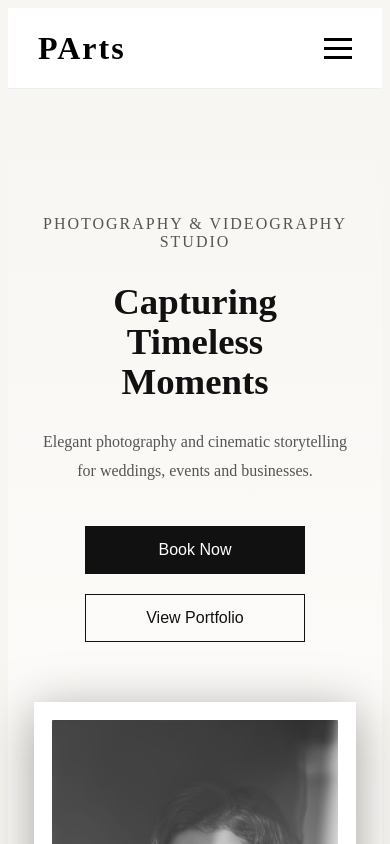
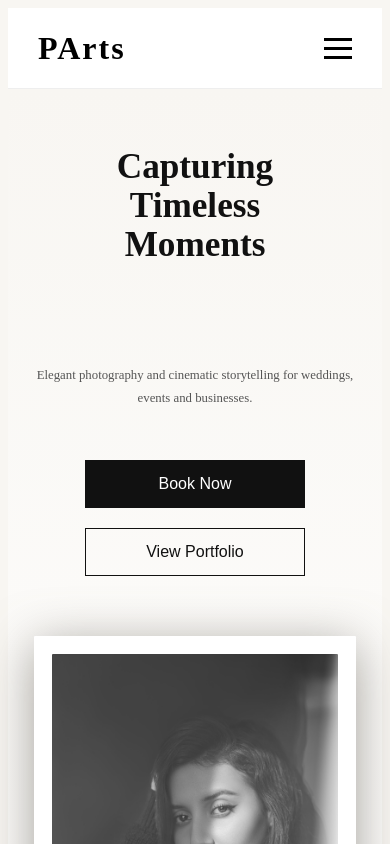
Before and after one commit to Hossein-Kelisa/PArts, a React (Vite) app in the folder client/: page / in a window 390 px wide. Shown: the top 844 px of the page. Built offline with nearby package versions, Linux system fonts and the light colour scheme.

Commit message:
change a bit style

```diff
--- a/client/src/components/About.css
+++ b/client/src/components/About.css
@@ -88,6 +88,9 @@
   .about-left h2 {
     font-size: 2rem;
   }
+  .about-subtitle {
+    margin-bottom: 50px;
+  }
 
   .about-text {
     font-size: 1rem;
--- a/client/src/components/About.jsx
+++ b/client/src/components/About.jsx
@@ -6,8 +6,8 @@ function About() {
   return (
     <section className="about">
       <div className="about-left">
-        <p className="about-subtitle">About Us</p>
-        <h2>Who We Are</h2>
+        <p className="about-subtitle"> Who We Are</p>
+        {/* <h2>Who We Are</h2> */}
         <p className="about-text">
           We are a photography and videography studio dedicated to capturing
           real moments with a modern, elegant style. Every project we create
--- a/client/src/components/ContactForm.jsx
+++ b/client/src/components/ContactForm.jsx
@@ -17,9 +17,9 @@ function Contact() {
         {/* Right */}
         <div className="contact-form-content">
 
-          <span className="contact-form-subtitle">
+          {/* <span className="contact-form-subtitle">
             CONTACT US
-          </span>
+          </span> */}
 
           <h2>
             Let's Create Something Beautiful Together
--- a/client/src/components/Hero.css
+++ b/client/src/components/Hero.css
@@ -1,174 +1,154 @@
-.hero{
-    min-height:100vh;
-    display:flex;
-    align-items:center;
-    justify-content:space-between;
-    padding:0 8%;
-    background:linear-gradient(
-        to bottom,
-        #F8F6F2,
-        #ffffff
-    );
+.hero {
+  min-height: 100vh;
+  display: flex;
+  align-items: center;
+  justify-content: space-between;
+  padding: 0 8%;
+  background: linear-gradient(to bottom, #f8f6f2, #ffffff);
 }
 
-.hero-left{
-    flex:1;
-    max-width:550px;
+.hero-left {
+  flex: 1;
+  max-width: 550px;
 }
 
-.hero-subtitle{
-    color:#555555;
-    letter-spacing:2px;
-    text-transform:uppercase;
-    margin-bottom:15px;
+/* .hero-subtitle {
+  color: #555555;
+  letter-spacing: 2px;
+  text-transform: uppercase;
+  margin-bottom: 15px;
+} */
+
+.hero h1 {
+  font-size: 4rem;
+  line-height: 1.1;
+  color: #111111;
+  margin-bottom: 100px;
+  transform: translateY(-80px);
 }
 
-.hero h1{
-    font-size:4rem;
-    line-height:1.1;
-    color:#111111;
-    margin-bottom:25px;
+.hero-text {
+  color: #555555;
+  font-size: 1rem;
+  line-height: 1.8;
+  margin-bottom: 40px;
 }
 
-.hero-text{
-    color:#555555;
-    font-size:1.1rem;
-    line-height:1.8;
-    margin-bottom:40px;
-}
-
-.hero-buttons{
-    display:flex;
-    gap:20px;
+.hero-buttons {
+  display: flex;
+  gap: 20px;
 }
 
 .hero-button1,
-.hero-button2{
-    padding:14px 34px;
-    font-size:1rem;
-    cursor:pointer;
-    transition:.3s;
+.hero-button2 {
+  padding: 14px 34px;
+  font-size: 1rem;
+  cursor: pointer;
+  transition: 0.3s;
 }
 
-.hero-button1{
-    background:#111111;
-    color:white;
-    border:1px solid #111111;
+.hero-button1 {
+  background: #111111;
+  color: white;
+  border: 1px solid #111111;
 }
 
-.hero-button1:hover{
-    background:transparent;
-    color:#111111;
-
+.hero-button1:hover {
+  background: transparent;
+  color: #111111;
 }
 
-.hero-button2{
-    background:transparent;
-    border:1px solid #111111;
-    color:#111111;
+.hero-button2 {
+  background: transparent;
+  border: 1px solid #111111;
+  color: #111111;
 }
 
-.hero-button2:hover{
-    background:#111111;
-    color:white;
+.hero-button2:hover {
+  background: #111111;
+  color: white;
 }
 
-
-.hero-right{
-    flex:1;
-    display:flex;
-    justify-content:center;
+.hero-right {
+  flex: 1;
+  display: flex;
+  justify-content: center;
 }
 
-.hero-img{
-
-    width:420px;
-    height:560px;
-
-    background:white;
-
-    padding:18px;
-
-    border-radius:1px;
-
-    box-shadow:
-    0 10px 50px #7e7971b9;
+.hero-img {
+  width: 420px;
+  height: 560px;
+  background: white;
+  padding: 18px;
+  border-radius: 1px;
+  box-shadow: 0 10px 50px #7e7971b9;
 }
 
-.hero-img img{
-
-    width:100%;
-    height:100%;
-
-    object-fit:cover;
-
-    border-radius:1px;
+.hero-img img {
+  width: 100%;
+  height: 100%;
+  object-fit: cover;
+  border-radius: 1px;
 }
 
-
-@media(max-width:768px){
-
-.hero{
-
-    flex-direction:column;
-    justify-content:center;
-    text-align:center;
-    gap:60px;
-
-    padding:120px 40px 60px;
+@media (max-width: 768px) {
+  .hero {
+    flex-direction: column;
+    justify-content: center;
+    text-align: center;
+    gap: 60px;
+    padding: 120px 40px 60px;
   }
 
-.hero-left{
-    max-width:700px;
+  .hero-left {
+    max-width: 680px;
   }
 
-.hero-buttons{
-    justify-content:center;
+  .hero-buttons {
+    justify-content: center;
   }
 
-.hero h1{
-    font-size:3rem;
+  .hero h1 {
+    font-size: 3rem;
+    margin-bottom: 20px;
+  }
+  .hero-text {
+    font-size: 0.9rem;
+    margin-bottom: 50px;
   }
 
-.hero-img{
-
-    width:360px;
-    height:480px;
+  .hero-img {
+    width: 360px;
+    height: 480px;
+  }
 }
 
+@media (max-width: 480px) {
+  .hero {
+    padding: 110px 25px 50px;
   }
 
-
-@media(max-width:480px){
-
-.hero{
-    padding:110px 25px 50px;
+  .hero h1 {
+    font-size: 2.2rem;
   }
 
-.hero h1{
-    font-size:2.3rem;
+  .hero-text {
+    font-size: 0.8rem;
   }
 
-.hero-text{
-    font-size:1rem;
-}
-
-.hero-buttons{
-
-    flex-direction:column;
-    align-items:center;
+  .hero-buttons {
+    flex-direction: column;
+    align-items: center;
   }
 
   .hero-button1,
-.hero-button2{
-    width:220px;
+  .hero-button2 {
+    width: 220px;
   }
 
-.hero-img{
-
-    width:100%;
-    max-width:330px;
-    height:430px;
+  .hero-img {
+    width: 100%;
+    max-width: 330px;
+    height: 430px;
   }
-
 }
--- a/client/src/components/Hero.jsx
+++ b/client/src/components/Hero.jsx
@@ -7,9 +7,9 @@ function Hero() {
 
       <div className="hero-left">
 
-        <p className="hero-subtitle">
+        {/* <p className="hero-subtitle">
           Photography & Videography Studio
-        </p>
+        </p> */}
 
         <h1>
           Capturing
--- a/client/src/components/Portfolio.css
+++ b/client/src/components/Portfolio.css
@@ -12,14 +12,14 @@
   color: #555555;
   letter-spacing: 2px;
   text-transform: uppercase;
-  margin-bottom: 10px;
+  margin-bottom: 30px;
 }
 
-.portfolio-header h2 {
+/* .portfolio-header h2 {
   color: #111111;
   font-size: 3rem;
   margin-bottom: 25px;
-}
+} */
 
 .portfolio-header span {
   color: #555555;
@@ -85,10 +85,8 @@
   text-decoration: none;
   background: transparent;
   color: #111111;
-
   padding: 15px 40px;
   display: inline-block;
-
   transition: 0.3s;
 }
 
--- a/client/src/components/Portfolio.jsx
+++ b/client/src/components/Portfolio.jsx
@@ -39,7 +39,7 @@ function Portfolio() {
       <div className="portfolio-header">
         <p>Latest Work</p>
 
-        <h2>Portfolio</h2>
+        {/* <h2>Portfolio</h2> */}
 
         <span>
           Discover a selection of our latest photography and videography projects.
--- a/client/src/components/Services.css
+++ b/client/src/components/Services.css
@@ -5,14 +5,14 @@
 
 .services-header {
   text-align: center;
-  margin-bottom: 60px;
+  margin-bottom: 100px;
 }
 
 .services-header p {
   color: #555555;
   letter-spacing: 2px;
   text-transform: uppercase;
-  margin-bottom: 10px;
+  margin-bottom: 50px;
 }
 
 .services-header h2 {
@@ -33,6 +33,7 @@
   display: grid;
   grid-template-columns: repeat(4, 1fr);
   gap: 30px;
+  margin-bottom: 50px;
 }
 
 .service-card {
@@ -70,6 +71,7 @@
 @media (max-width: 768px) {
   .services-grid {
     grid-template-columns: repeat(2, 1fr);
+    margin-bottom: 30px;
   }
 }
 
@@ -85,5 +87,6 @@
   .services-grid {
     grid-template-columns: 1fr;
     gap: 20px;
+    margin-bottom: 30px;
   }
 }
--- a/client/src/components/Services.jsx
+++ b/client/src/components/Services.jsx
@@ -28,7 +28,7 @@ function Services() {
     <section className="services">
       <div className="services-header">
         <p>What We Offer</p>
-        <h2>Our Services</h2>
+        {/* <h2>Our Services</h2> */}
         <span>
           We provide a range of professional photography and videography
           services tailored to your needs.
```
Lines whose indentation alone changed are shown as unchanged.
